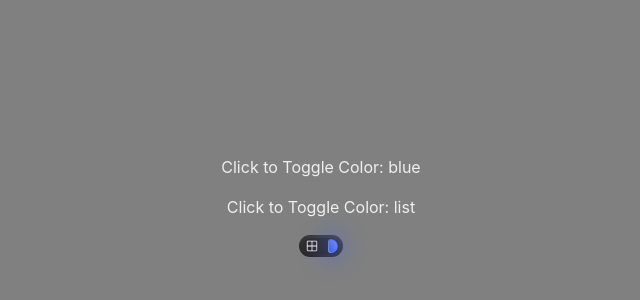
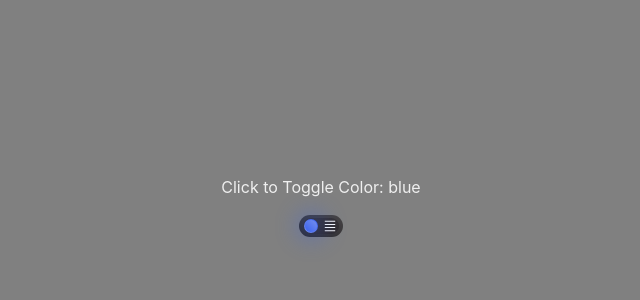
Before and after one commit to gibsonliketheguitar/switch-challenge, a React (Vite) app: page / in a window 1280 px wide. Shown: the part 194-494 px from the top of the page, without its empty margins (319-959 px from the left). Built offline with nearby package versions, Linux system fonts and the light colour scheme.

Commit message:
move state to parent level

```diff
--- a/src/App.jsx
+++ b/src/App.jsx
@@ -1,9 +1,6 @@
 import { useState } from 'react'
+import SwitchButton from './switch'
 import './App.css'
-import SwitchButton from './switch'
-
-const GRID = 'grid'
-const LIST = 'list'
 
 function App() {
   const [color, setColor] = useState('blue')
@@ -14,10 +11,11 @@ function App() {
     })
   }
 
-  const [display, setDisplay] = useState('list')
-  const handleToggleDisplay = () => {
-    setDisplay(prev => {
-      if(prev === 'grid') return 'list'
+
+  const [state, setState] = useState('grid')
+  const handleToggleState = () => {
+    setState(prev => {
+      if (prev === 'grid') return 'list'
       return 'grid'
     })
   }
@@ -25,8 +23,7 @@ function App() {
   return (
     <div className='flex flex-col justify-center items-center space-y-4'>
       <button onClick={handleToggleColor}>Click to Toggle Color: {color}</button>
-      <button onClick={handleToggleDisplay}>Click to Toggle Color: {display}</button>
-      <SwitchButton color={color} state={display} />
+      <SwitchButton color={color} state={state} handleToggleState={handleToggleState} />
     </div>
   )
 }
--- a/src/switch/switch-button.jsx
+++ b/src/switch/switch-button.jsx
@@ -1,4 +1,3 @@
-import { cloneElement, useState } from 'react'
 import { GridIcon, RowsIcon } from '@radix-ui/react-icons'
 import * as Switch from '@radix-ui/react-switch';
 import { SwitchIcon as Icon } from './switch-icon';
@@ -17,30 +16,23 @@ export default function SwitchButton(props) {
     disabled = false,
     color = 'blue',
     state = 'grid',
+    handleToggleState,
   } = props
-
-  const [toggle, setToggle] = useState(state)
-  const handleCheckChange = () => {
-    setToggle(prev => {
-      if (prev === GRID) return LIST
-      return GRID
-    })
-  }
 
   return (
     <div className="flex w-auto justify-between items-center bg-gradient-to-tr from-outer-start to-outer-end rounded-xl">
       <Switch.Root
         id='layout'
         disabled={disabled}
-        checked={toggle === LIST}
+        checked={state === LIST}
         className="w-[44px] h-[22px] py-[3px] px-1"
-        onCheckedChange={handleCheckChange}
-        value={toggle}
+        onCheckedChange={handleToggleState}
+        value={state}
       >
         <div className='flex relative justify-between p-[1px] bg-gradient-to-tr from-inner-start to-inner-end rounded-xl'>
           <Icon
             id='grid'
-            visible={toggle === LIST}
+            visible={state === LIST}
             icon={<GridIcon />}
           />
           <Switch.Thumb className={twJoin(
@@ -52,13 +44,14 @@ export default function SwitchButton(props) {
               : 'bg-gradient-to-tr from-light-red to-dark-red shadow-custom-red'
           )}>
             <div className={twJoin(
-              'w-[12px] h-[12px] bg-gradient-to-tr from-dark-blue to-light-blue rounded-full',
-               toggle === LIST && 'transition duration-300 ease-out w-[8px] rounded-l-[8px] rounded-r-[20px]'
-            )}/>
+              'w-[12px] h-[12px] bg-gradient-to-tr rounded-full',
+              state === LIST && 'transition duration-300 ease-out w-[8px] rounded-l-[8px] rounded-r-[20px]',
+              color === DEFAULT_COLOR ? 'from-dark-blue to-light-blue' : 'from-dark-red to-light-red'
+            )} />
           </Switch.Thumb>
           <Icon
             id='list'
-            visible={toggle === GRID}
+            visible={state === GRID}
             icon={<RowsIcon />}
           />
         </div>
--- a/tailwind.config.js
+++ b/tailwind.config.js
@@ -22,9 +22,6 @@ export default {
          'custom-red': '0 0 20px 10px rgba(214, 69, 91, .3)',
          'custom-blue': '0 0 20px 10px rgba(64, 98, 221, .3)'
       },
-      borderRadius: {
-        'custom-checked': ''
-      },
     }
 
 ,
```
